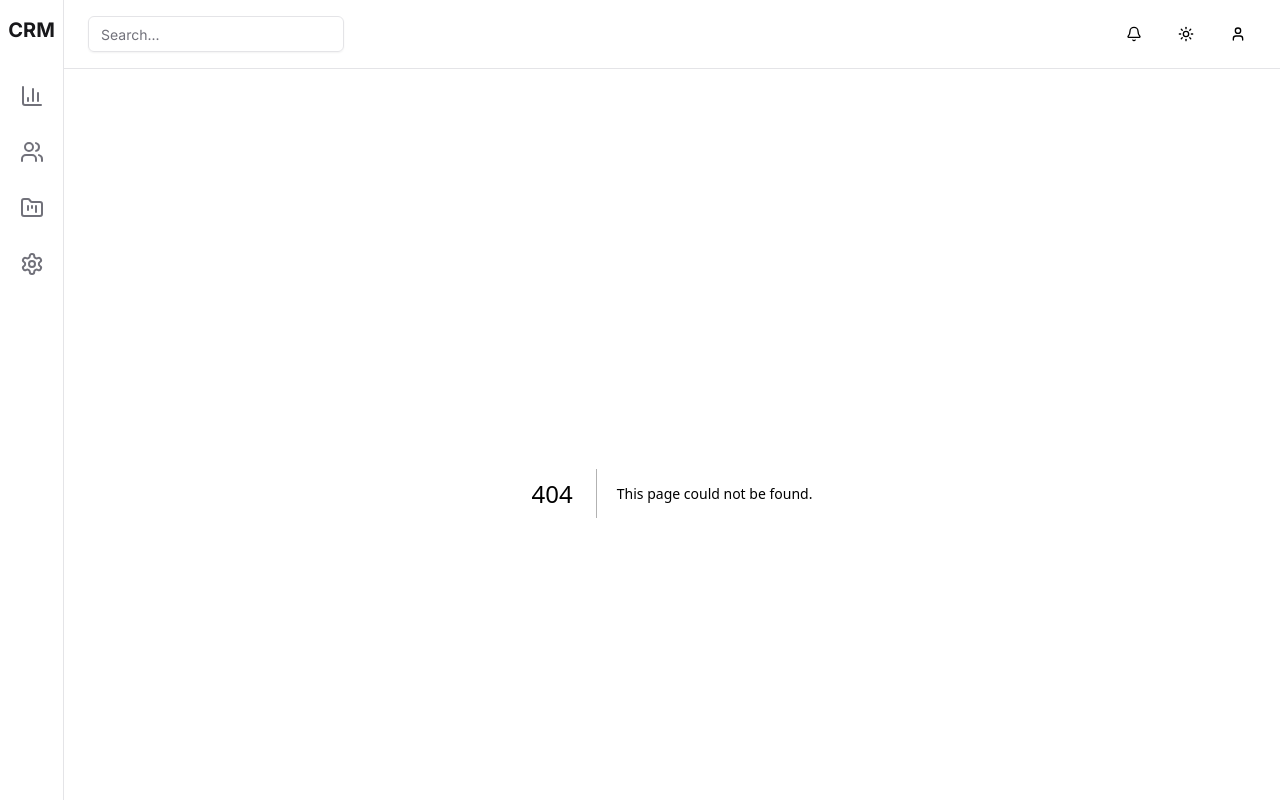
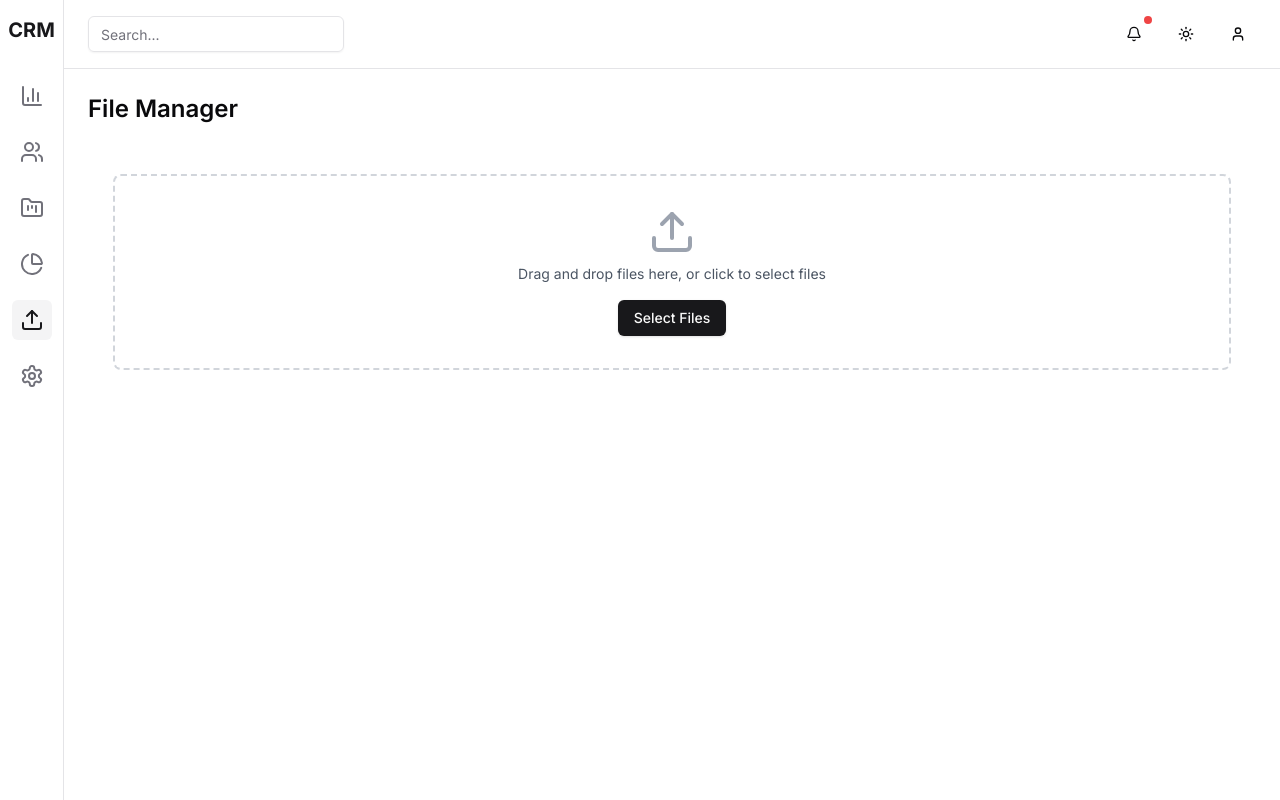
Before and after one commit to pettis1996/dashboard-template-1, a Next.js app: page /file-manager in a window 1280 px wide. Before the commit this address had no page. Built offline with nearby package versions, Linux system fonts and the light colour scheme.

Commit message:
added more sections and components

```diff
--- /dev/null
+++ b/app/analytics/page.tsx
@@ -0,0 +1,35 @@
+"use client"
+
+import { PieChart, Pie, Cell, ResponsiveContainer, Legend } from "recharts"
+
+const data = [
+    { name: "Product A", value: 400 },
+    { name: "Product B", value: 300 },
+    { name: "Product C", value: 300 },
+    { name: "Product D", value: 200 },
+]
+
+const COLORS = ["#0088FE", "#00C49F", "#FFBB28", "#FF8042"]
+
+export default function AnalyticsPage() {
+    return (
+        <div className="space-y-6">
+            <h1 className="text-2xl font-semibold">Analytics</h1>
+            <div className="glass-effect rounded-lg p-6">
+                <h2 className="text-xl font-semibold mb-4">Sales by Product</h2>
+                <div className="h-[400px]">
+                    <ResponsiveContainer width="100%" height="100%">
+                        <PieChart>
+                            <Pie data={data} cx="50%" cy="50%" labelLine={false} outerRadius={150} fill="#8884d8" dataKey="value">
+                                {data.map((entry, index) => (
+                                    <Cell key={`cell-${index}`} fill={COLORS[index % COLORS.length]} />
+                                ))}
+                            </Pie>
+                            <Legend />
+                        </PieChart>
+                    </ResponsiveContainer>
+                </div>
+            </div>
+        </div>
+    )
+}
--- /dev/null
+++ b/app/file-manager/page.tsx
@@ -0,0 +1,67 @@
+"use client"
+
+import type React from "react"
+
+import { useState } from "react"
+import { Upload, File, Trash } from "lucide-react"
+import { Button } from "@/components/ui/button"
+import { Input } from "@/components/ui/input"
+
+export default function FileManagerPage() {
+    const [files, setFiles] = useState<File[]>([])
+
+    const handleFileChange = (e: React.ChangeEvent<HTMLInputElement>) => {
+        if (e.target.files) {
+            setFiles(Array.from(e.target.files))
+        }
+    }
+
+    const handleDrop = (e: React.DragEvent<HTMLDivElement>) => {
+        e.preventDefault()
+        if (e.dataTransfer.files) {
+            setFiles(Array.from(e.dataTransfer.files))
+        }
+    }
+
+    const handleDragOver = (e: React.DragEvent<HTMLDivElement>) => {
+        e.preventDefault()
+    }
+
+    return (
+        <div className="space-y-6">
+            <h1 className="text-2xl font-semibold">File Manager</h1>
+            <div className="glass-effect rounded-lg p-6">
+                <div
+                    className="border-2 border-dashed border-gray-300 rounded-lg p-8 text-center"
+                    onDrop={handleDrop}
+                    onDragOver={handleDragOver}
+                >
+                    <Upload className="mx-auto h-12 w-12 text-gray-400" />
+                    <p className="mt-2 text-sm text-gray-600">Drag and drop files here, or click to select files</p>
+                    <Input type="file" className="hidden" onChange={handleFileChange} multiple id="file-upload" />
+                    <Button className="mt-4" onClick={() => document.getElementById("file-upload")?.click()}>
+                        Select Files
+                    </Button>
+                </div>
+                {files.length > 0 && (
+                    <div className="mt-6">
+                        <h3 className="text-lg font-semibold mb-2">Uploaded Files:</h3>
+                        <ul className="space-y-2">
+                            {files.map((file, index) => (
+                                <li key={index} className="flex items-center justify-between bg-background p-2 rounded-md">
+                                    <div className="flex items-center">
+                                        <File className="h-5 w-5 mr-2" />
+                                        <span>{file.name}</span>
+                                    </div>
+                                    <Button variant="ghost" size="sm" onClick={() => setFiles(files.filter((_, i) => i !== index))}>
+                                        <Trash className="h-4 w-4" />
+                                    </Button>
+                                </li>
+                            ))}
+                        </ul>
+                    </div>
+                )}
+            </div>
+        </div>
+    )
+}
--- a/components/notifications-dropdown.tsx
+++ b/components/notifications-dropdown.tsx
@@ -1,6 +1,6 @@
 "use client"
 
-import { useState } from "react"
+import { useState, useEffect } from "react"
 import { Bell } from "lucide-react"
 import { Button } from "@/components/ui/button"
 import {
@@ -13,20 +13,44 @@ import {
 } from "@/components/ui/dropdown-menu"
 import { Switch } from "@/components/ui/switch"
 
-const notifications = [
-    { id: 1, message: "New customer signed up" },
-    { id: 2, message: "Project 'Website Redesign' is due tomorrow" },
-    { id: 3, message: "Team meeting in 30 minutes" },
+interface Notification {
+    id: number
+    message: string
+    time: string
+    read: boolean
+}
+
+const initialNotifications: Notification[] = [
+    { id: 1, message: "New customer signed up", time: "2 hours ago", read: false },
+    { id: 2, message: "Project 'Website Redesign' is due tomorrow", time: "4 hours ago", read: false },
+    { id: 3, message: "Team meeting in 30 minutes", time: "1 day ago", read: true },
 ]
 
 export function NotificationsDropdown() {
     const [enabled, setEnabled] = useState(true)
+    const [notifications, setNotifications] = useState(initialNotifications)
+    const [hasUnread, setHasUnread] = useState(true)
+
+    useEffect(() => {
+        setHasUnread(notifications.some((notification) => !notification.read))
+    }, [notifications])
+
+    const markAsRead = (id: number) => {
+        setNotifications(
+            notifications.map((notification) => (notification.id === id ? { ...notification, read: true } : notification)),
+        )
+    }
+
+    const markAllAsRead = () => {
+        setNotifications(notifications.map((notification) => ({ ...notification, read: true })))
+    }
 
     return (
         <DropdownMenu>
             <DropdownMenuTrigger asChild>
-                <Button variant="ghost" size="icon">
+                <Button variant="ghost" size="icon" className="relative">
                     <Bell className="h-5 w-5" />
+                    {hasUnread && <span className="absolute top-0 right-0 h-2 w-2 rounded-full bg-red-500" />}
                 </Button>
             </DropdownMenuTrigger>
             <DropdownMenuContent align="end" className="w-80">
@@ -39,9 +63,27 @@ export function NotificationsDropdown() {
                 </DropdownMenuLabel>
                 <DropdownMenuSeparator />
                 {notifications.length > 0 ? (
-                    notifications.map((notification) => (
-                        <DropdownMenuItem key={notification.id}>{notification.message}</DropdownMenuItem>
-                    ))
+                    <>
+                        {notifications.map((notification) => (
+                            <DropdownMenuItem key={notification.id} className="flex flex-col items-start py-2">
+                                <div className="flex items-center justify-between w-full">
+                                    <span className={`text-sm ${notification.read ? "text-muted-foreground" : "font-semibold"}`}>
+                                        {notification.message}
+                                    </span>
+                                    {!notification.read && (
+                                        <Button variant="ghost" size="sm" onClick={() => markAsRead(notification.id)}>
+                                            Mark as read
+                                        </Button>
+                                    )}
+                                </div>
+                                <span className="text-xs text-muted-foreground mt-1">{notification.time}</span>
+                            </DropdownMenuItem>
+                        ))}
+                        <DropdownMenuSeparator />
+                        <DropdownMenuItem className="text-center" onClick={markAllAsRead}>
+                            Mark all as read
+                        </DropdownMenuItem>
+                    </>
                 ) : (
                     <DropdownMenuItem disabled>No new notifications</DropdownMenuItem>
                 )}
--- a/components/sidebar.tsx
+++ b/components/sidebar.tsx
@@ -2,12 +2,14 @@
 
 import Link from "next/link"
 import { usePathname } from "next/navigation"
-import { BarChart3, Users, FolderKanban, Settings } from "lucide-react"
+import { BarChart3, Users, FolderKanban, Settings, PieChart, Upload } from "lucide-react"
 
 const navItems = [
     { icon: BarChart3, label: "Dashboard", href: "/" },
     { icon: Users, label: "Customers", href: "/customers" },
     { icon: FolderKanban, label: "Projects", href: "/projects" },
+    { icon: PieChart, label: "Analytics", href: "/analytics" },
+    { icon: Upload, label: "File Manager", href: "/file-manager" },
     { icon: Settings, label: "Settings", href: "/settings" },
 ]
 
```
